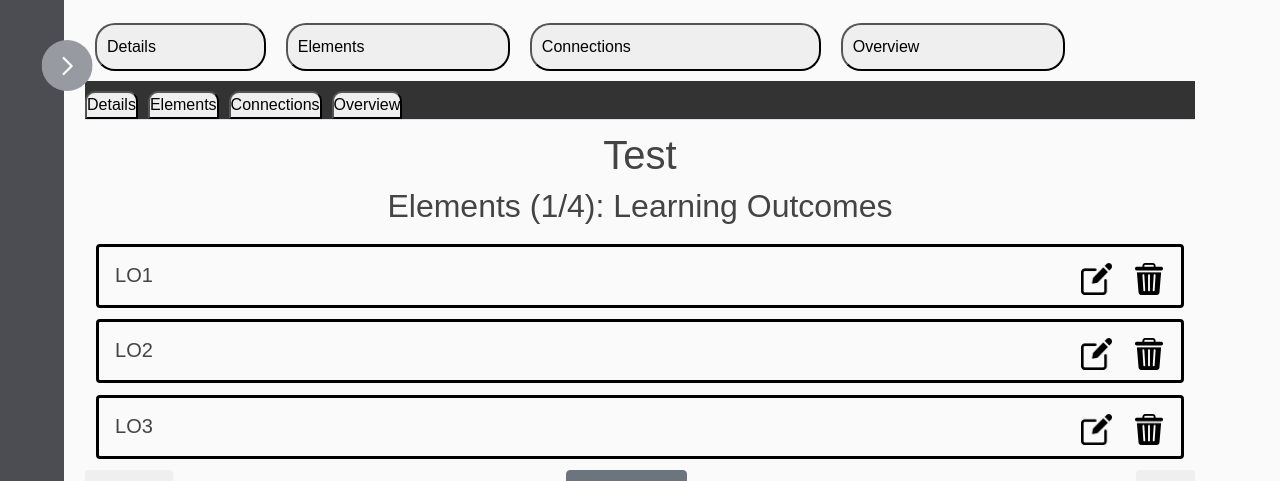
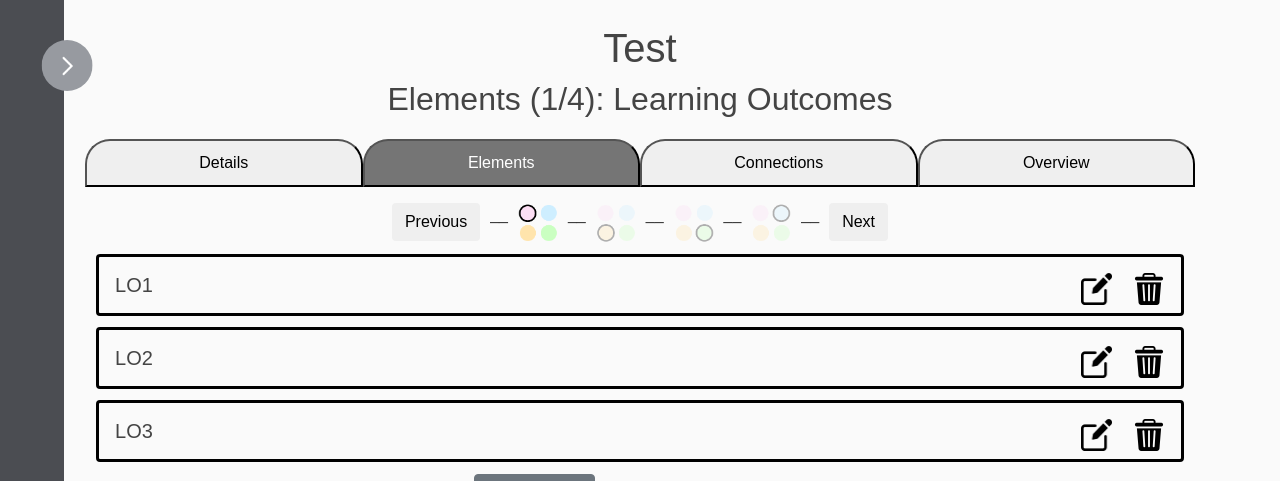
Before and after one commit to CosmicOtter23/EdVee-app, a Flask app: page /project_wiz_2A/1/1 in a window 1280 px wide. Shown: the top 481 px of the page. Run offline with Flask 3, Linux system fonts and the light colour scheme; a user stored in the database is signed in; data comes from the database, SQL or seed files in the repository; some libraries are stand-ins or nearby versions.

Commit message:
Fixing tabs in the wizard

```diff
--- a/app/static/main.css
+++ b/app/static/main.css
@@ -462,22 +462,26 @@ footer {
 
 .wiz-navbar {
     display: grid;
-    background-color: #333;
+    grid-template-columns: repeat(4, 1fr);
+    list-style-type: none;
+    padding: 0;
+    /* background-color: #333; */
 }
 
 .wiz-navtab {
-    display: grid;
+    /* display: grid; */
     /* grid-template-columns: repeat(4, 1fr); */
     list-style: none;
     margin: 0;
-    padding: 0;
+    padding: 10 0 10 0;
     width: 100%;
-    border-radius: 10px 10px 0px 0px;
+    border-radius: 25px 25px 0px 0px;
     text-align: center;
 }
 
 .wiz-navtab li {
     text-align: center;
+    width: 100%;
 }
 
 .wiz-navtab a {
@@ -492,3 +496,8 @@ footer {
     background-color: #575757;
     text-align: center;
 }
+
+.active-tab {
+    background-color: #757575;
+    color: #fff;
+}
--- a/app/static/script.js
+++ b/app/static/script.js
@@ -16,52 +16,58 @@ document.addEventListener('DOMContentLoaded', function() {
         });
     }
 
-  // lines.forEach(line => {
-  //   element.appendChild(line);
-  //   console.log("Line done");
-  // });
+    // const pdfButton = document.getElementById('pdf-button');
 
-  const pdfButton = document.getElementById('pdf-button');
+    // if (pdfButton) {
+    //     pdfButton.addEventListener('click', () => {
+    //     var element = document.getElementById('element-to-print');
+    //     var name = "";
 
-  if (pdfButton) {
-    pdfButton.addEventListener('click', () => {
-      var element = document.getElementById('element-to-print');
-      var name = "";
+    //     // html2pdf
+    //     name = element.getAttribute("data-value") + " - html2pdf.pdf";
 
-      // html2pdf
-      name = element.getAttribute("data-value") + " - html2pdf.pdf";
+    //     var opt = {
+    //         margin:       0.5,
+    //         filename:     name,
+    //         image:        { type: 'jpeg', quality: 1 },
+    //         html2canvas:  { scale: 1 },
+    //         jsPDF:        { unit: 'in', format: 'letter', orientation: 'landscape' }
+    //     };
 
-      var opt = {
-        margin:       0.5,
-        filename:     name,
-        image:        { type: 'jpeg', quality: 1 },
-        html2canvas:  { scale: 1 },
-        jsPDF:        { unit: 'in', format: 'letter', orientation: 'landscape' }
-      };
-
-      html2pdf().from(element).set(opt).save();
+    //     html2pdf().from(element).set(opt).save();
 
 
-      // // jspdf
-      // name = element.getAttribute("data-value") + " - jspdf.pdf";
+    //     // // jspdf
+    //     // name = element.getAttribute("data-value") + " - jspdf.pdf";
 
-      // const { jsPDF } = window.jspdf;
+    //     // const { jsPDF } = window.jspdf;
 
-      // // Create a jsPDF instance
-      // const pdf = new jsPDF();
+    //     // // Create a jsPDF instance
+    //     // const pdf = new jsPDF();
 
-      // document.getElementById('element-to-print').color = "red";
-      // console.log(document.getElementById('element-to-print'));
+    //     // document.getElementById('element-to-print').color = "red";
+    //     // console.log(document.getElementById('element-to-print'));
 
-      // // Convert the HTML element to PDF
-      // pdf.html(document.getElementById('element-to-print'), {
-      //   callback: function () {
-      //     // Download the PDF
-      //     pdf.save(name);
-      //   }
-      // });
+    //     // // Convert the HTML element to PDF
+    //     // pdf.html(document.getElementById('element-to-print'), {
+    //     //   callback: function () {
+    //     //     // Download the PDF
+    //     //     pdf.save(name);
+    //     //   }
+    //     // });
+    //     });
+    // }
+
+    const tabs = document.querySelectorAll('.wiz-navtab');
+    const currentPath = window.location.pathname;
+
+    console.log("tabs:", tabs, "\ncurrentPath:", currentPath)
+
+    tabs.forEach(tab => {
+        if (tab.parentElement.getAttribute('href') === currentPath) {
+            tab.classList.add('active-tab');
+        }
     });
-  }
 });
 
 function OpenDiv(divToOpen) {
@@ -95,27 +101,6 @@ function openTab(tabName) {
   else {
     hideAllLines();
   }
-}
-
-function open_wizard_tab(evt, tabName) {
-  // Declare all variables
-  var i, tabcontent, tablinks;
-
-  // Get all elements with class="tab-content" and hide them
-  tabcontent = document.getElementsByClassName("tab-content");
-  for (i = 0; i < tabcontent.length; i++) {
-    tabcontent[i].style.display = "none";
-  }
-
-  // Get all elements with class="tab" and remove the class "active"
-  tablinks = document.getElementsByClassName("tab");
-  for (i = 0; i < tablinks.length; i++) {
-    tablinks[i].className = tablinks[i].className.replace(" active", "");
-  }
-
-  // Show the current tab, and add an "active" class to the button that opened the tab
-  document.getElementById(tabName).style.display = "block";
-  evt.currentTarget.className += " active";
 }
 
 function OpenElementsNav() {
--- a/app/templates/wizard/project_wiz_1.html
+++ b/app/templates/wizard/project_wiz_1.html
@@ -1,8 +1,8 @@
+<br>
+<h1>New Project</h1>
+
 {% extends "wizard/project_wizard.html" %}
 {% block wizard %}
-<header>
-  <h1>New Project</h1>
-</header>
 
   <form method="POST" action="">
     {{ form.hidden_tag() }}
--- a/app/templates/wizard/project_wiz_2A.html
+++ b/app/templates/wizard/project_wiz_2A.html
@@ -1,6 +1,4 @@
-{% extends "wizard/project_wizard.html" %}
-{% block wizard %}
-<header>
+<br>
 <h1>{{ project.name }}</h1>
 {% if element_type == 1 %}
   <h2>Elements (1/4): Learning Outcomes</h2>
@@ -11,6 +9,72 @@
 {% elif element_type == 4 %}
   <h2>Elements (4/4): Assessments</h2>
 {% endif %}
+
+{% extends "wizard/project_wizard.html" %}
+{% block wizard %}
+<nav>
+  <ul style="justify-content: center;">
+    <li>
+      {% set index = element_type-1 %}
+      {% if index == 0 %}
+        {% set index = 4 %}
+      {% endif %}
+      <a href="{{ url_for('project_wiz_2A', project_id=project.id, element_type=index) }}" style="float: right;">
+        <button type="button" class="btn">Previous</button>
+      </a>
+    </li>
+    __
+    <li>
+      <a href="{{ url_for('project_wiz_2A', project_id=project.id, element_type=1) }}">
+        {% if element_type == 1 %}
+          <img src="/static/elements_icon_1.png" style="opacity: 1;" alt="Link to elements (1/4)">
+        {% else %}
+          <img src="/static/elements_icon_1.png" style="opacity: 0.3;" alt="Link to elements (1/4)">
+        {% endif %}
+      </a>
+    </li>
+    __
+    <li>
+      <a href="{{ url_for('project_wiz_2A', project_id=project.id, element_type=2) }}">
+        {% if element_type == 2 %}
+          <img src="/static/elements_icon_2.png" style="opacity: 1;" alt="Link to elements (2/4)">
+        {% else %}
+          <img src="/static/elements_icon_2.png" style="opacity: 0.3;" alt="Link to elements (2/4)">
+        {% endif %}
+      </a>
+    </li>
+    __
+    <li>
+      <a href="{{ url_for('project_wiz_2A', project_id=project.id, element_type=3) }}">
+        {% if element_type == 3 %}
+          <img src="/static/elements_icon_3.png" style="opacity: 1;" alt="Link to elements (3/4)">
+        {% else %}
+          <img src="/static/elements_icon_3.png" style="opacity: 0.3;" alt="Link to elements (4/4)">
+        {% endif %}
+      </a>
+    </li>
+    __
+    <li>
+      <a href="{{ url_for('project_wiz_2A', project_id=project.id, element_type=4) }}">
+        {% if element_type == 4 %}
+          <img src="/static/elements_icon_4.png" style="opacity: 1;" alt="Link to elements (4/4)">
+        {% else %}
+          <img src="/static/elements_icon_4.png" style="opacity: 0.3;" alt="Link to elements (4/4)">
+        {% endif %}
+      </a>
+    </li>
+    __
+    <li>
+      {% set index = element_type+1 %}
+      {% if index == 5 %}
+        {% set index = 1 %}
+      {% endif %}
+      <a href="{{ url_for('project_wiz_2A', project_id=project.id, element_type=index) }}" style="float: right;">
+        <button type="button" class="btn">Next</button>
+      </a>
+    </li>
+  </ul>
+</nav>
 
   <!-- <div>
     <nav>
@@ -95,7 +159,6 @@
       </ul>
     </nav>
   </div> -->
-</header>
 
   <!-- <div>
     <ul class="nav justify-content-center">
@@ -128,16 +191,8 @@
   {% endif %}
 
   <div>
-    <a href="{{ url_for('project_wiz_2A', project_id=project.id, element_type=element_type-1) }}">
-      <button class="btn" >Previous</button>
-    </a>
-
     <a href="{{ url_for('new_element', project_id=project.id, element_type=element_type) }}" style="margin-left: 35%; margin-right: 35%;">
       <button class="btn btn-secondary" >New Element</button>
-    </a>
-
-    <a href="{{ url_for('project_wiz_2A', project_id=project.id, element_type=element_type+1) }}" style="float: right;">
-      <button class="btn" >Next</button>
     </a>
   </div>
 
--- a/app/templates/wizard/project_wizard.html
+++ b/app/templates/wizard/project_wizard.html
@@ -2,12 +2,12 @@
 {% block content %}
   {% set project_id = 0 %}
 
-  <div class="wizard-navbar">
+  <!-- <div class="wizard-navbar">
     <a href="{{ url_for('project_wiz_1', project_id=project.id) }}"><button class="tab wizard-navtab">Details</button></a>
     <a href="{{ url_for('project_wiz_2A', project_id=project.id, element_type=1) }}"><button class="tab wizard-navtab">Elements</button></a>
     <a href="{{ url_for('project_wiz_3A', project_id=project.id, current_index=0) }}"><button class="tab wizard-navtab">Connections</button></a>
     <a href="{{ url_for('project_wiz_4', project_id=project.id) }}"><button class="tab wizard-navtab">Overview</button></a>
-  </div>
+  </div> -->
   <!-- <nav class="wizard-navbar">
       <ul class="wizard-navtabs">
           <li class="tab wizard-navtab" class="tab wizard-navtab"><a href="{{ url_for('project_wiz_1', project_id=project.id) }}">Details</a></li>
@@ -16,14 +16,12 @@
           <li class="tab wizard-navtab"><a href="{{ url_for('project_wiz_4', project_id=project.id) }}">Overview</a></li>
       </ul>
   </nav> -->
-  <nav class="wiz-navbar">
-      <ul class="nav-tabs">
-          <li><a href="{{ url_for('project_wiz_1', project_id=project.id) }}"><button class="wiz-navtab">Details</button></a></li>
-          <li><a href="{{ url_for('project_wiz_2A', project_id=project.id, element_type=1) }}"><button class="wiz-navtab">Elements</button></a></li>
-          <li><a href="{{ url_for('project_wiz_3A', project_id=project.id, current_index=0) }}"><button class="wiz-navtab">Connections</button></a></li>
-          <li><a href="{{ url_for('project_wiz_4', project_id=project.id) }}"><button class="wiz-navtab">Overview</button></a></li>
-      </ul>
-  </nav>
+  <ul class="wiz-navbar">
+    <li><a href="{{ url_for('project_wiz_1', project_id=project.id) }}"><button class="wiz-navtab">Details</button></a></li>
+    <li><a href="{{ url_for('project_wiz_2A', project_id=project.id, element_type=1) }}"><button class="wiz-navtab">Elements</button></a></li>
+    <li><a href="{{ url_for('project_wiz_3A', project_id=project.id, current_index=0) }}"><button class="wiz-navtab">Connections</button></a></li>
+    <li><a href="{{ url_for('project_wiz_4', project_id=project.id) }}"><button class="wiz-navtab">Overview</button></a></li>
+  </ul>
 
 
 
```
Also changed, not shown: app/templates/wizard/project_wiz_3A.html (+4 -9 lines), app/templates/wizard/project_wiz_4.html (+2 -6 lines). Lines whose indentation alone changed are shown as unchanged.
